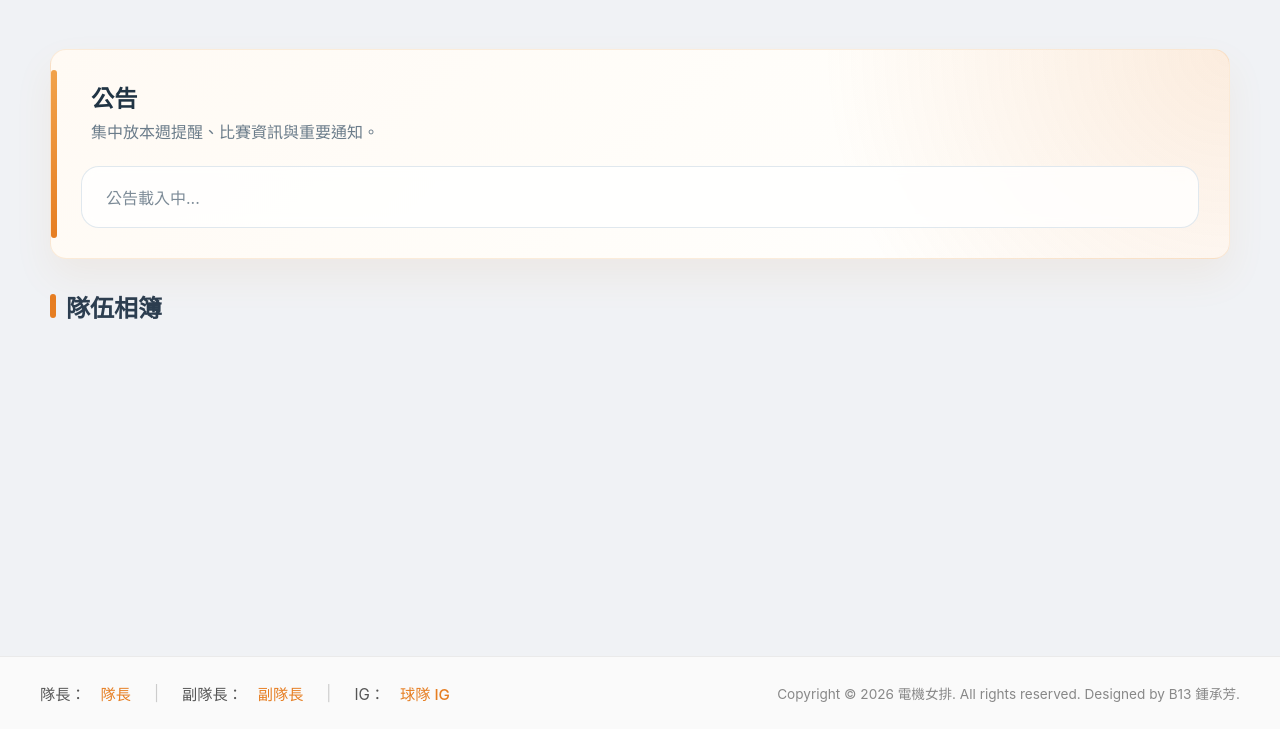
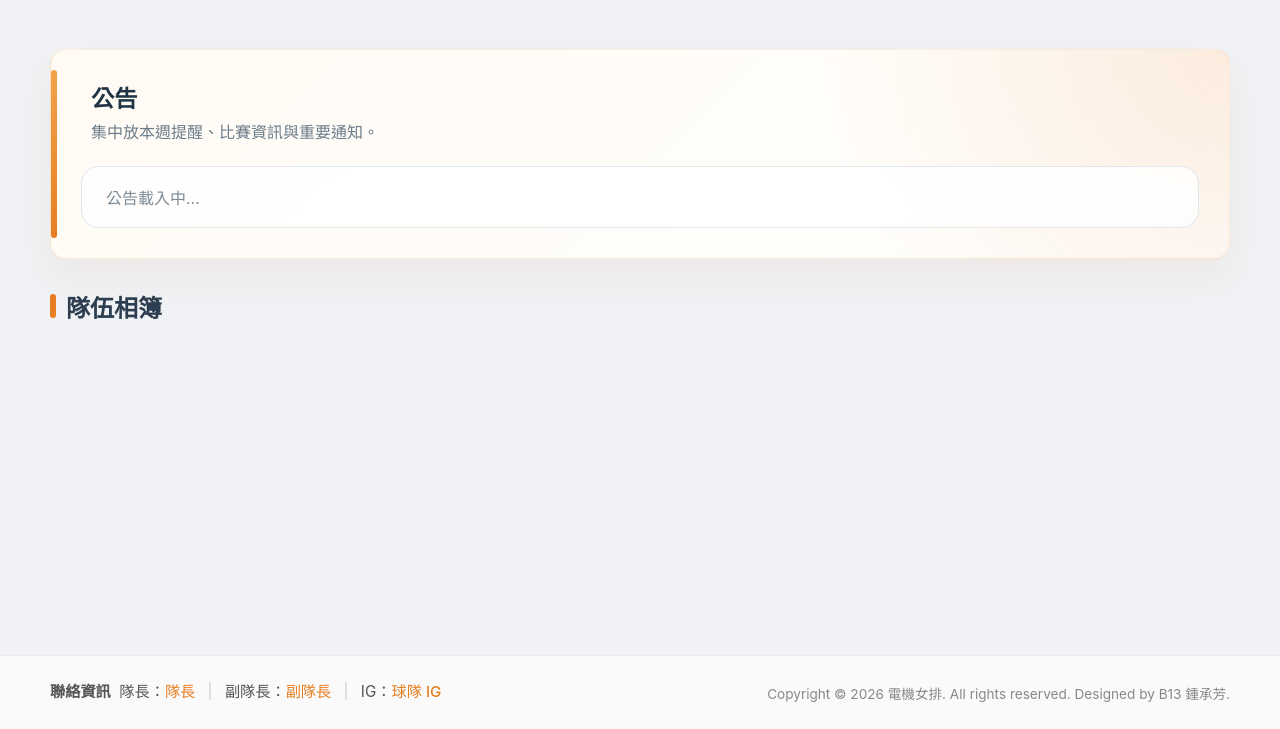
Before and after one commit to Melody-Chung/NTUEE_girlsvolleyball_Web, a Flask app: page / in a window 1280 px wide. Shown: the part 71-800 px from the top of the page. Run offline with Flask 3, Linux system fonts and the light colour scheme; data that the repository does not hold is empty; parts of the project's set-up code (start-up, migrations or seed data) failed here and were passed over.

Commit message:
ver no.2

```diff
--- a/static/style.css
+++ b/static/style.css
@@ -2222,11 +2222,16 @@ html, body, .app-container {
 .content-wrapper {
     overflow-y: auto !important;
     overflow-x: hidden !important;
-    height: 100%; /* 確保它能撐滿畫面來滾動 */
-
-    /* Firefox 專用設定 */
+
+    flex: 1;
+    padding: 50px 50px 0 50px;
+
+    display: flex;
+    flex-direction: column;
+
     scrollbar-width: thin !important;
     scrollbar-color: rgba(160, 160, 160, 0.5) transparent !important;
+    gap: 50px;
 }
 
 /* 3. 🌟 精準打擊：把懸浮膠囊只綁在內容區塊上，避開系統強制覆蓋 */
--- a/templates/index.html
+++ b/templates/index.html
@@ -632,14 +632,14 @@
                         </div>
                     </div>
                 </div>
+                <footer class="app-footer" style="padding: 25px 50px; margin-top: auto; width: calc(100% + 100px); margin-left: -50px; border-top: 1px solid #eaeaea; background-color: #fafafa; color: #555; font-size: 0.95rem;">
+                    <div style="display: flex; justify-content: space-between; align-items: center; flex-wrap: wrap; max-width: 2200px; margin: 0 auto; gap: 20px;">
+
+                        <div style="display: flex; gap: 15px; align-items: center; flex-wrap: wrap;">
+
+                            <div id="footer-contacts" style="line-height: 1.5; align-items: center;">
                                 </div>
 
-            <footer class="app-footer" style="padding: 25px 20px; margin-top: auto; border-top: 1px solid #eaeaea; background-color: #fafafa; color: #555; font-size: 0.95rem;">
-                <div style="display: flex; justify-content: space-between; align-items: center; flex-wrap: wrap; max-width: 1200px; margin: 0 auto; gap: 20px;">
-
-                    <div style="display: flex; gap: 15px; align-items: center;">
-                        <div id="footer-contacts" style="display: flex; gap: 15px; align-items: center;">
-                            </div>
                             <button class="primary-btn-sm captain-only auth-only" onclick="openEditFooter()" style="padding: 4px 10px; font-size: 0.8rem; background: #7f8c8d; border: none; color: white; border-radius: 4px; cursor: pointer;">
                                 編輯聯絡資訊
                             </button>
@@ -651,6 +651,7 @@
 
                     </div>
                 </footer>
+            </div>
         </main>
     </div>
 
```
Also changed, not shown: static/script.js. Lines whose indentation alone changed are shown as unchanged.
